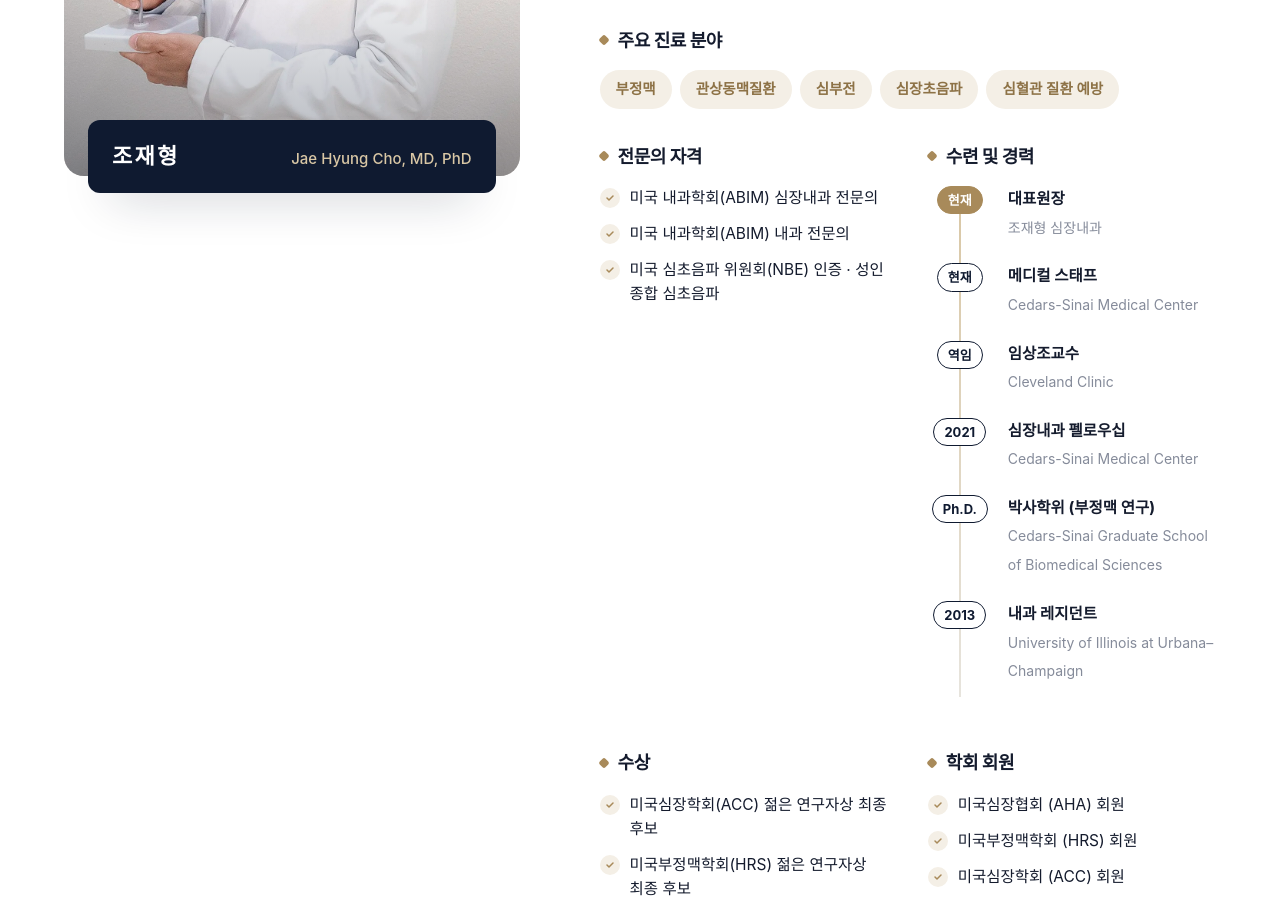
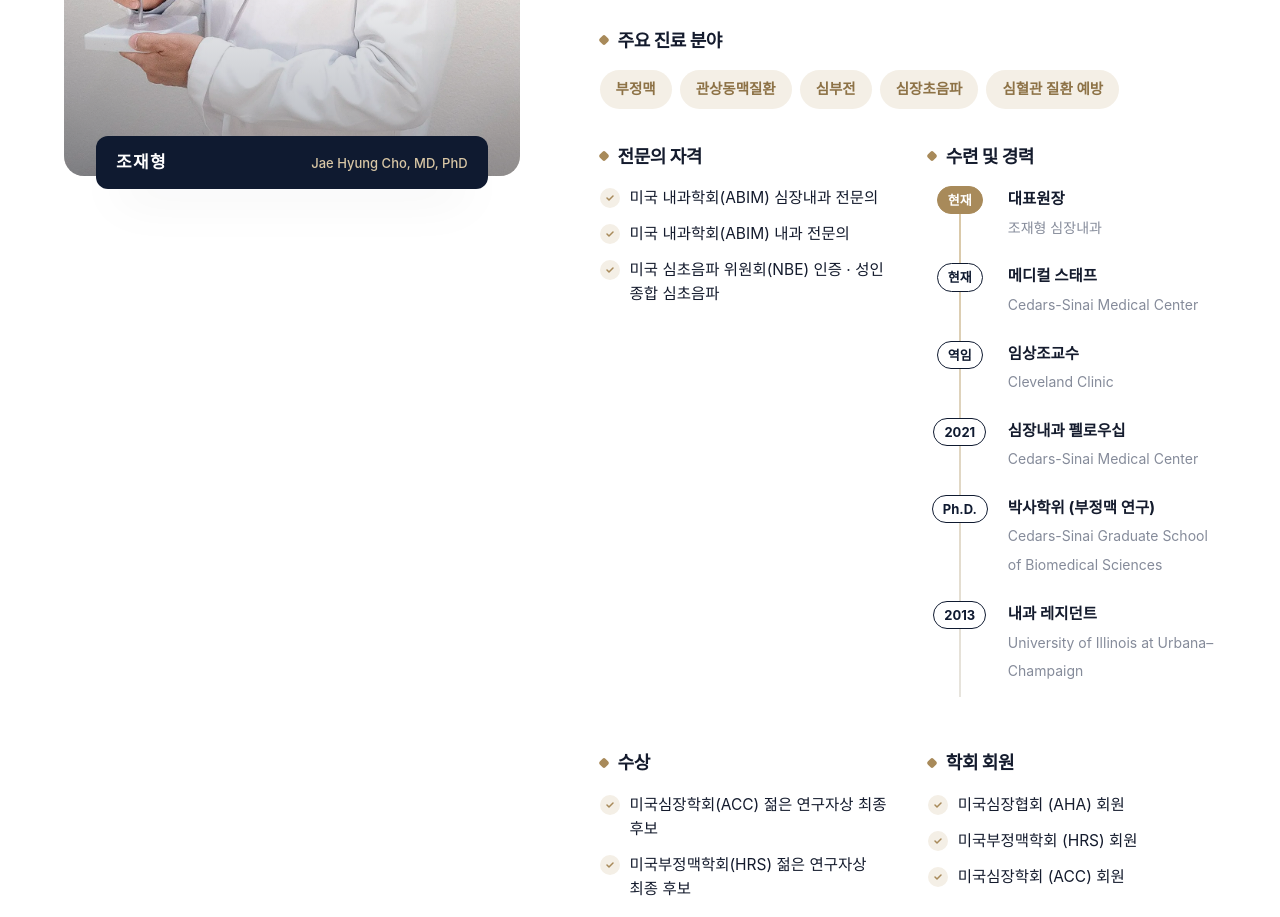
Before and after one commit to sparkparkpark/drcho1, a plain HTML site: page doctor.html in a window 1280 px wide. Shown: the part 914-1831 px from the top of the page. Drawn offline with Linux system fonts and the light colour scheme; a web font is replaced by a local one.

Commit message:
Shrink name plate under doctor portrait
Co-Authored-By: Claude Opus 5.5 <noreply@anthropic.com>

```diff
--- a/styles.css
+++ b/styles.css
@@ -231,12 +231,12 @@ svg { width: 1em; height: 1em; fill: none; stroke: currentColor; stroke-width: 1
 .about__frame img { width: 100%; height: 100%; object-fit: cover; object-position: 50% 15%; }
 .about__frame::after { content: ""; position: absolute; inset: 0; background: linear-gradient(to top, rgba(15,26,48,.35), transparent 40%); }
 .about__sign {
-  position: relative; margin: -56px 24px 0; background: var(--navy); color: #fff; border-radius: var(--radius-sm);
-  padding: 18px 24px; display: flex; align-items: baseline; justify-content: space-between; gap: 12px; flex-wrap: wrap;
+  position: relative; margin: -40px 32px 0; background: var(--navy); color: #fff; border-radius: var(--radius-sm);
+  padding: 12px 20px; display: flex; align-items: baseline; justify-content: space-between; gap: 10px; flex-wrap: wrap;
   box-shadow: var(--shadow);
 }
-.about__sign-ko { font-size: 22px; font-weight: 800; letter-spacing: .1em; }
-.about__sign-en { color: var(--gold-soft); font-size: 15px; font-weight: 500; }
+.about__sign-ko { font-size: 17px; font-weight: 700; letter-spacing: .08em; }
+.about__sign-en { color: var(--gold-soft); font-size: 13px; font-weight: 500; }
 .about__body .section__title { margin-bottom: 8px; }
 .about__role { color: var(--gold); font-weight: 600; margin-bottom: 22px; }
 .about__text { font-size: 17.5px; padding-bottom: 36px; border-bottom: 1px solid var(--line); }
```
